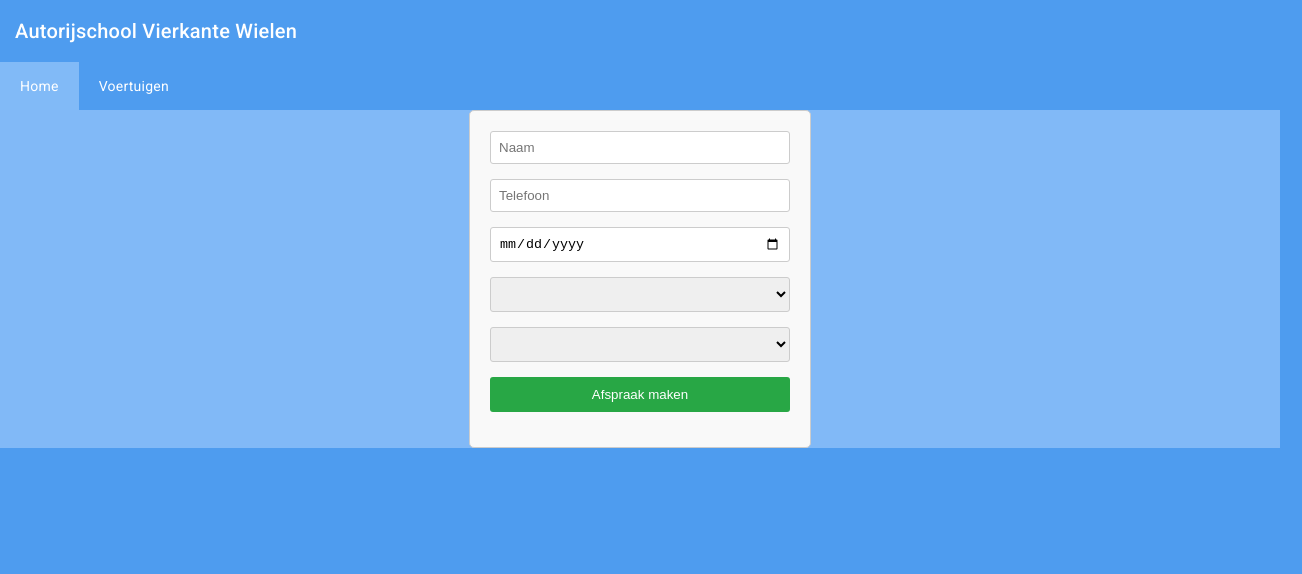
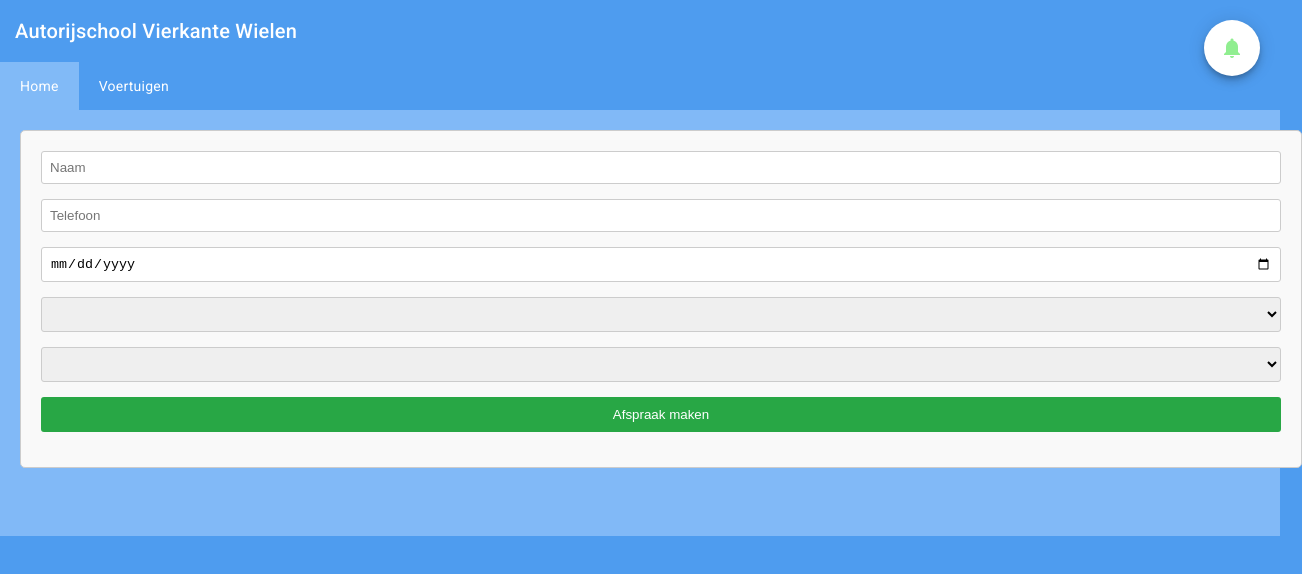
Before and after one commit to BowieJ/Autorijschool, an Angular app in the folder Autorijschool/: page / in a window 1280 px wide. Shown: the top 574 px of the page, 1302 px wide, since content can reach past the window. Built offline with nearby package versions, Linux system fonts and the light colour scheme.

Commit message:
styling aanpassingen

```diff
--- a/Autorijschool/src/app/home/home.component.html
+++ b/Autorijschool/src/app/home/home.component.html
@@ -1,4 +1,8 @@
 <div class="background">
+  <div class="container">
+    <button mat-fab color="primary" class="add-notificatie-button" (click)="openNotificatieDialog()">
+      <mat-icon>notifications</mat-icon>
+    </button>
     <form (submit)="maakAfspraak($event)">
       <input type="text" placeholder="Naam" [(ngModel)]="naam" name="naam" required>
       <input type="text" placeholder="Telefoon" [(ngModel)]="telefoon" name="telefoon" required>
@@ -11,21 +15,22 @@
       </select>
       <button type="submit">Afspraak maken</button>
     </form>
-  <ul>
-    <li class="afspraak" *ngFor="let afspraak of gemaakteAfspraken; index as i">
-      <div class="afspraak-item">
+    <div class="afspraken-container">
+      <ul id="afspraken-lijst" class="afspraken-lijst">
+        <li class="afspraak-item" *ngFor="let afspraak of gemaakteAfspraken; index as i">
+          <div class="afspraak-detail">
             <div class="afspraak-label"><b>Naam:</b></div>
             <div class="afspraak-value">{{ afspraak.naam }}</div>
           </div>
-      <div class="afspraak-item">
+          <div class="afspraak-detail">
             <div class="afspraak-label">Telefoon:</div>
             <div class="afspraak-value">{{ afspraak.telefoon }}</div>
           </div>
-      <div class="afspraak-item">
+          <div class="afspraak-detail">
             <div class="afspraak-label">Datum/tijd:</div>
             <div class="afspraak-value">{{ afspraak.datumTijd | date:'dd/MM/yy, HH:mm' }}</div>
           </div>
-      <div class="afspraak-item">
+          <div class="afspraak-detail">
             <div class="afspraak-label">Voertuig:</div>
             <div class="afspraak-value">{{ afspraak.voertuig.soort }} - {{ afspraak.voertuig.kenteken }}</div>
           </div>
@@ -33,3 +38,5 @@
         </li>
       </ul>
     </div>
+  </div>
+</div>
--- a/Autorijschool/src/app/home/home.component.scss
+++ b/Autorijschool/src/app/home/home.component.scss
@@ -1,5 +1,7 @@
 .background {
   background-color: rgba(179, 215, 255, 0.5);
+  padding: 20px;
+  position: relative;
 }
 
 .input {
@@ -11,18 +13,22 @@
   box-sizing: border-box;
 }
 
-.afspraak {
-  width: 32%;
+.afspraak-item {
   background-color: #F9F9F9;
   padding: 20px;
   border: 1px solid #ccc;
   border-radius: 15px;
   box-sizing: border-box;
+  display: flex;
+  flex-direction: column;
+  align-items: flex-start;
+  margin-bottom: 20px;
+  flex: 0 1 30%; /* Fixed width for better alignment */
 }
 
 form {
-  width: 300px;
-  margin: 0 auto;
+  width: 100%;
+  margin-bottom: 20px;
   padding: 20px;
   border: 1px solid #ccc;
   border-radius: 5px;
@@ -82,11 +88,11 @@ button:hover {
 
 ul {
   list-style: none;
+  padding: 0;
 }
 
-.afspraak-item {
+.afspraak-detail {
   display: flex;
-  justify-content: flex-start;
   margin-bottom: 8px;
 }
 
@@ -99,17 +105,33 @@ ul {
   margin-left: 8px;
 }
 
-@media (min-width: 500px) and (max-width: 768px) {
-  .results {
-    grid-template-columns: repeat(2, 1fr);
-  }
-  input[type="text"] {
-    width: 70%;
+.add-notificatie-button {
+  width: 56px!important;
+  height: 56px!important;
+  position: fixed;
+  top: 20px;
+  right: 20px;
+  background-color: white;
+  color: lightgreen;
+}
+
+.afspraken-container {
+  display: flex;
+  flex-wrap: wrap;
+  justify-content: center; /* Center items */
+  width: 100%;
+  gap: 20px; /* Add gap between items */
+  padding: 0!important;
+}
+
+@media (max-width: 768px) {
+  .afspraak-item {
+    flex: 0 1 calc(50% - 20px);
   }
 }
 
-@media (max-width: 499px) {
-  .results {
-    grid-template-columns: 1fr;
+@media (max-width: 500px) {
+  .afspraak-item {
+    flex: 0 1 calc(100% - 20px);
   }
 }
--- a/Autorijschool/src/app/home/home.component.ts
+++ b/Autorijschool/src/app/home/home.component.ts
@@ -1,4 +1,5 @@
 import { Component, OnInit } from '@angular/core';
+import { MatDialog } from '@angular/material/dialog';
 import { NavigationComponent } from "../navigation/navigation.component";
 import { CommonModule } from "@angular/common";
 import { VoertuigenComponent } from "../voertuigen/voertuigen.component";
@@ -6,11 +7,24 @@ import { RouterModule } from '@angular/router';
 import { Voertuigen } from "../voertuigen";
 import { VoertuigService } from "../voertuigen.service";
 import { FormsModule } from "@angular/forms";
+import { NotificatieDialogComponent, Notificatie } from '../notificatie-dialog/notificatie-dialog.component';
+import { MatButtonModule } from '@angular/material/button';
+import { MatIconModule } from '@angular/material/icon';
+import { MatDialogModule } from '@angular/material/dialog';
 
 @Component({
   selector: 'app-home',
   standalone: true,
-  imports: [CommonModule, NavigationComponent, VoertuigenComponent, RouterModule, FormsModule],
+  imports: [
+    CommonModule,
+    NavigationComponent,
+    VoertuigenComponent,
+    RouterModule,
+    FormsModule,
+    MatButtonModule,
+    MatIconModule,
+    MatDialogModule
+  ],
   templateUrl: './home.component.html',
   styleUrls: ['./home.component.scss']
 })
@@ -23,9 +37,10 @@ export class HomeComponent implements OnInit {
   beschikbareVoertuigen: Voertuigen[];
   gemaakteAfspraken: any[] = [];
   beschikbareTijden: string[] = [];
+  notificaties: Notificatie[] = [];
 
   // Constructor voor de HomeComponent
-  constructor(private voertuigService: VoertuigService) {
+  constructor(private voertuigService: VoertuigService, public dialog: MatDialog) {
     // Haal beschikbare voertuigen op via de service
     this.beschikbareVoertuigen = this.voertuigService.getVoertuigen();
   }
@@ -127,4 +142,27 @@ export class HomeComponent implements OnInit {
     this.gemaakteAfspraken.splice(index, 1);
     localStorage.setItem('afspraken', JSON.stringify(this.gemaakteAfspraken));
   }
+
+  // Open een dialoog voor het bekijken en toevoegen van notificaties
+  openNotificatieDialog(notificatie: Notificatie = { id: 0, bericht: '' }): void {
+    const dialogRef = this.dialog.open(NotificatieDialogComponent, {
+      width: '400px',
+      data: notificatie
+    });
+
+    dialogRef.afterClosed().subscribe(result => {
+      if (result) {
+        if (result.id === 0) {
+          result.id = this.notificaties.length + 1;
+          this.notificaties.push(result);
+        } else {
+          const index = this.notificaties.findIndex(n => n.id === result.id);
+          if (index !== -1) {
+            this.notificaties[index] = result;
+          }
+        }
+        // Eventueel notificaties opslaan (bijv. in local storage of via een service)
+      }
+    });
+  }
 }
--- /dev/null
+++ b/Autorijschool/src/app/notificatie-dialog/notificatie-dialog.component.html
@@ -0,0 +1,8 @@
+<h2>{{ notificatie.id ? 'Notificatie Bewerken' : 'Nieuwe Notificatie' }}</h2>
+<form (ngSubmit)="notificatieOpslaan()">
+  <div class="input">
+    <label for="bericht">Bericht:</label>
+    <textarea id="bericht" [(ngModel)]="notificatie.bericht" name="bericht" required></textarea>
+  </div>
+  <button type="submit">{{ notificatie.id ? 'Bijwerken' : 'Opslaan' }}</button>
+</form>
--- /dev/null
+++ b/Autorijschool/src/app/notificatie-dialog/notificatie-dialog.component.scss
@@ -0,0 +1,26 @@
+.input {
+  margin-bottom: 15px;
+}
+
+textarea {
+  width: 100%;
+  padding: 8px;
+  border: 1px solid #ccc;
+  border-radius: 3px;
+  box-sizing: border-box;
+  resize: vertical;
+}
+
+button {
+  width: 100%;
+  padding: 10px;
+  border: none;
+  border-radius: 3px;
+  background-color: #007bff;
+  color: #fff;
+  cursor: pointer;
+}
+
+button:hover {
+  background-color: #0056b3;
+}
--- /dev/null
+++ b/Autorijschool/src/app/notificatie-dialog/notificatie-dialog.component.ts
@@ -0,0 +1,31 @@
+import { Component, Inject } from '@angular/core';
+import { MatDialogRef, MAT_DIALOG_DATA } from '@angular/material/dialog';
+import { CommonModule } from '@angular/common';
+import { FormsModule } from '@angular/forms';
+
+export interface Notificatie {
+  id: number;
+  bericht: string;
+}
+
+@Component({
+  selector: 'app-notificatie-dialog',
+  standalone: true,
+  imports: [CommonModule, FormsModule],
+  templateUrl: './notificatie-dialog.component.html',
+  styleUrls: ['./notificatie-dialog.component.scss']
+})
+export class NotificatieDialogComponent {
+  notificatie: Notificatie;
+
+  constructor(
+    public dialogRef: MatDialogRef<NotificatieDialogComponent>,
+    @Inject(MAT_DIALOG_DATA) public data: Notificatie
+  ) {
+    this.notificatie = { ...data }; // Maak een kopie van de data om te bewerken
+  }
+
+  notificatieOpslaan(): void {
+    this.dialogRef.close(this.notificatie); // Sluit de dialoog en geef de gewijzigde notificatie terug
+  }
+}
--- a/Autorijschool/src/app/voertuigen/voertuigen.component.ts
+++ b/Autorijschool/src/app/voertuigen/voertuigen.component.ts
@@ -57,31 +57,4 @@ export class VoertuigenComponent implements OnInit {
       this.voertuigen = this.voertuigService.getVoertuigen(); // Werk de lijst van voertuigen bij
     }
   }
-
-  openDialog(voertuig: Voertuigen = { id: 0, merk: '', soort: '', kenteken: '', fotoUrl: '', status: 'Beschikbaar' }): void {
-    const dialogRef = this.dialog.open(VoertuigDialogComponent, {
-      width: '400px',
-      data: voertuig
-    });
-
-    dialogRef.afterClosed().subscribe(result => {
-      if (result) {
-        if (result.id === 0) {
-          result.id = this.voertuigen.length + 1;
-          this.voertuigService.addVoertuig(result);
-        } else {
-          this.voertuigService.updateVoertuig(result);
-        }
-        this.voertuigen = this.voertuigService.getVoertuigen();
-      }
-    });
-  }
-
-  voertuigVerwijderen(id: number): void {
-    const confirmation = confirm('Weet je zeker dat je dit voertuig wilt verwijderen?');
-    if (confirmation) {
-      this.voertuigService.deleteVoertuig(id);
-      this.voertuigen = this.voertuigService.getVoertuigen();
-    }
-  }
 }
```
Also changed, not shown: 1 other file (tests, documents, lock files or other folders). Lines whose indentation alone changed are shown as unchanged.
